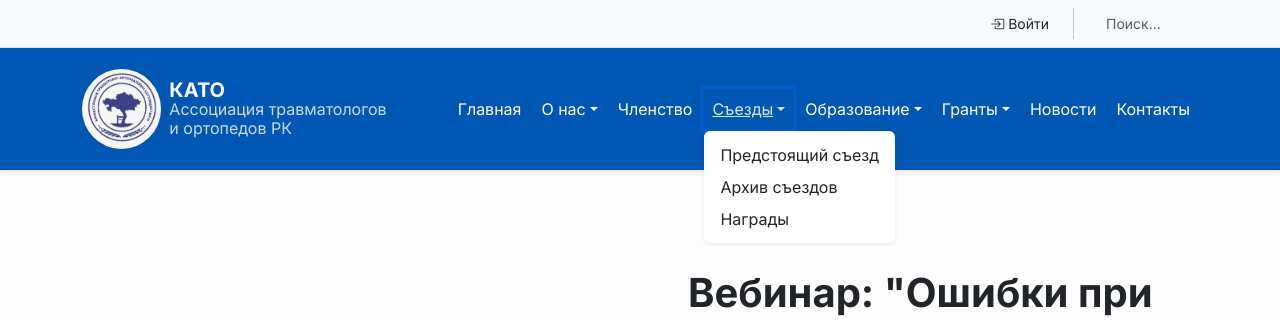
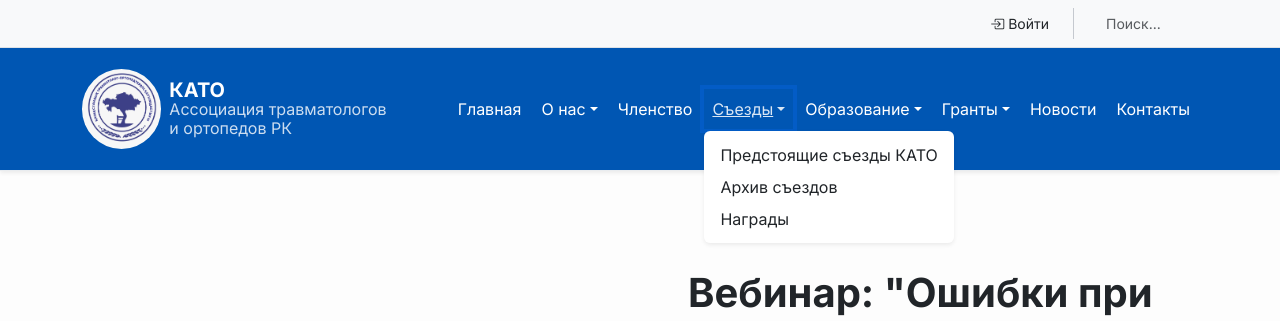
Before and after one commit to puncaaa/kato_web, a Django app: page /congress/current/ in a window 1280 px wide, after a click on "Съезды". Shown: the top 321 px of the page. Run offline with Django 5.2, Linux system fonts and the light colour scheme; data comes from the database, SQL or seed files in the repository.

Commit message:
Rename congress menu and fix educational courses visibility

```diff
--- a/webkato/templates/website/base.html
+++ b/webkato/templates/website/base.html
@@ -84,7 +84,7 @@
             <li class="nav-item dropdown">
               <a class="nav-link dropdown-toggle text-white" href="#" role="button" data-bs-toggle="dropdown">Съезды</a>
               <ul class="dropdown-menu border-0 shadow-sm">
-                <li><a class="dropdown-item" href="{% url 'congress_current' %}">Предстоящий съезд</a></li>
+                <li><a class="dropdown-item" href="{% url 'congress_current' %}">Предстоящие съезды КАТО</a></li>
                 <li><a class="dropdown-item" href="{% url 'congress_past' %}">Архив съездов</a></li>
                 <li><a class="dropdown-item" href="{% url 'congress_awards' %}">Награды</a></li>
               </ul>
--- a/webkato/templates/website/congress_current.html
+++ b/webkato/templates/website/congress_current.html
@@ -1,7 +1,7 @@
 {% extends 'website/base.html' %}
 {% load static %}
 
-{% block title %}Предстоящий съезд - КАТО{% endblock %}
+{% block title %}Предстоящие съезды КАТО{% endblock %}
 
 {% block content %}
 <div class="container py-5">
@@ -67,7 +67,7 @@
     {% else %}
     <div class="row mb-5">
         <div class="col-lg-12 text-center py-5">
-            <h1 class="display-5 fw-bold text-primary mb-3">Предстоящий съезд</h1>
+            <h1 class="display-5 fw-bold text-primary mb-3">Предстоящие съезды КАТО</h1>
             <p class="lead text-muted fs-4">В данный момент нет информации о предстоящих съездах.</p>
             <a href="{% url 'home' %}" class="btn btn-outline-primary mt-3">Вернуться на главную</a>
         </div>
--- a/webkato/urls.py
+++ b/webkato/urls.py
@@ -55,7 +55,7 @@ urlpatterns = [
 
     path('education/webinars/', views.generic_page, {'title': 'Вебинары'}, name='education_webinars'),
     path('education/protocols/', views.generic_page, {'title': 'Клинические протоколы'}, name='education_protocols'),
-    path('education/courses/', views.generic_page, {'title': 'Образовательные курсы'}, name='education_courses'),
+    path('education/courses/', views.education_courses, name='education_courses'),
 
     path('fellowships/', views.generic_page, {'title': 'Гранты и стажировки'}, name='fellowships'),
     path('fellowships/visiting/', views.generic_page, {'title': 'Визитинг-профессора'}, name='fellowships_visiting'),
--- a/webkato/views.py
+++ b/webkato/views.py
@@ -299,8 +299,9 @@ def congress_past(request):
     return render(request, 'website/congress_past.html', {'events': past_events})
 
 def congress_current(request):
-    events = Event.objects.filter(is_active=True).order_by('date')
-    return render(request, 'website/congress_current.html', {'events': events})
+    # Only show local congresses/events (Kazakhstan only)
+    events = Event.objects.filter(is_active=True, is_international=False).order_by('date')
+    return render(request, 'website/congress_current.html', {'events': events, 'title': 'Предстоящие съезды КАТО'})
 
 def education_courses(request):
     courses_cat = NewsCategory.objects.filter(slug='educational_courses').first()
```
